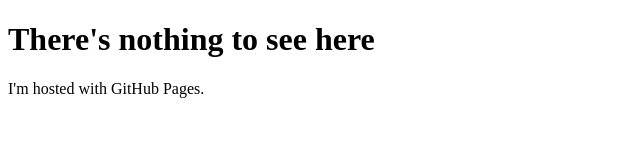
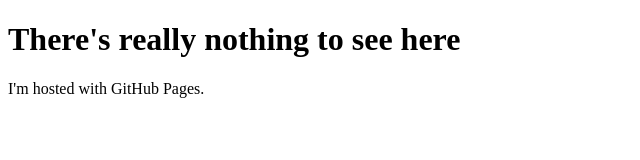
Before and after one commit to mmarlenepereira/mmarlenepereira.github.io, a plain HTML site: page index.html in a window 1280 px wide. Shown: the whole page, without its empty margins (0-640 px from the left). Drawn offline with Linux system fonts and the light colour scheme.

Commit message:
Update index.html

```diff
--- a/index.html
+++ b/index.html
@@ -1,7 +1,7 @@
 <!DOCTYPE html>
 <html>
 <body>
-<h1>There's nothing to see here</h1>
+<h1>There's really nothing to see here</h1>
 <p>I'm hosted with GitHub Pages.</p>
 </body>
 </html>
```
